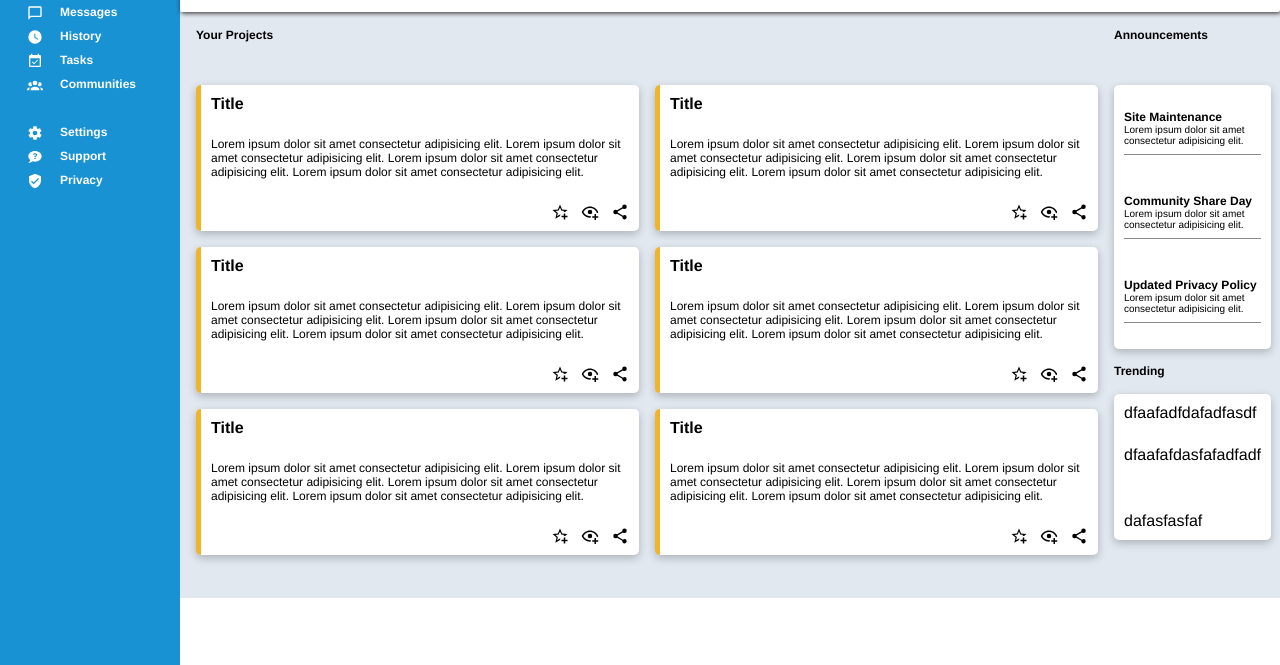
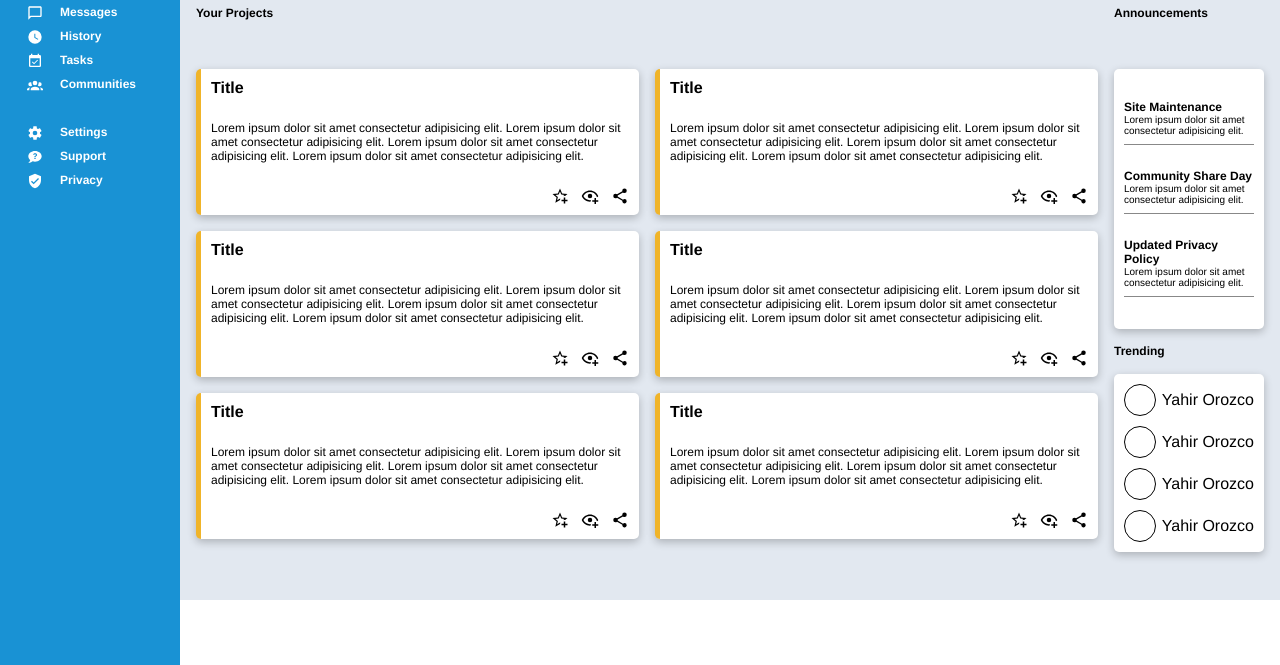
Before and after one commit to yorozc/Project-Dashboard, a plain HTML site: page index.html in a window 1280 px wide. Shown: the part 135-800 px from the top of the page. Drawn offline with Linux system fonts and the light colour scheme.

Commit message:
added fake accounts to trending card and fixed some spacing stuff

```diff
--- a/index.html
+++ b/index.html
@@ -189,18 +189,22 @@
                         <p>Trending</p>
                         <div class="card">
                             <div class="acc-trend">
-                                <p>dfaafadfdafadfasdf</p>
+                                <div class="profile-pic"></div>
+                                <p>Yahir Orozco</p>
                             </div>
                             <div class="acc-trend">
-                                <p>dfaafafdasfafadfadf</p>
+                                <div class="profile-pic"></div>
+                                <p>Yahir Orozco</p>
                             </div>
 
                             <div class="acc-trend">
-                                <p></p>
+                                <div class="profile-pic"></div>
+                                <p>Yahir Orozco</p>
                             </div>
 
                             <div class="acc-trend">
-                                <p>dafasfasfaf</p>
+                                <div class="profile-pic"></div>
+                                <p>Yahir Orozco</p>
                             </div>
                         </div>
                     </div>
--- a/style.css
+++ b/style.css
@@ -62,7 +62,7 @@ li{
 
 .content{
     display: grid;
-    grid-template-rows: 1fr 4fr;
+    grid-template-rows: 125px 4fr;
 }
 
 .header{
@@ -79,7 +79,8 @@ li{
 .search-bar{
     display: flex;
     align-items: center;
-    justify-content: space-evenly;
+    gap: 12px;
+
 }
 
 .user-info{
@@ -160,7 +161,7 @@ input[type="text"]{
 
 .project-sidebar{
     display: grid;
-    grid-template-rows: 1.5fr 1fr;
+    grid-template-rows: 1.25fr 1fr;
     gap: 15px;
 
 }
@@ -172,7 +173,7 @@ input[type="text"]{
 .card.announcements{
     display: flex;
     flex-direction: column;
-    justify-content: space-evenly;
+    justify-content: center;
 }
 
 .announcement{
@@ -247,7 +248,13 @@ input[type="text"]{
 .trending .card{
     display: flex;
     flex-direction: column;
-    justify-content: space-between;
     max-width: 100%;
     overflow: hidden;
+    gap: 10px;
 }
+
+.acc-trend{
+    display: flex;
+    align-items: center;
+    justify-content: space-between;
+}
```
